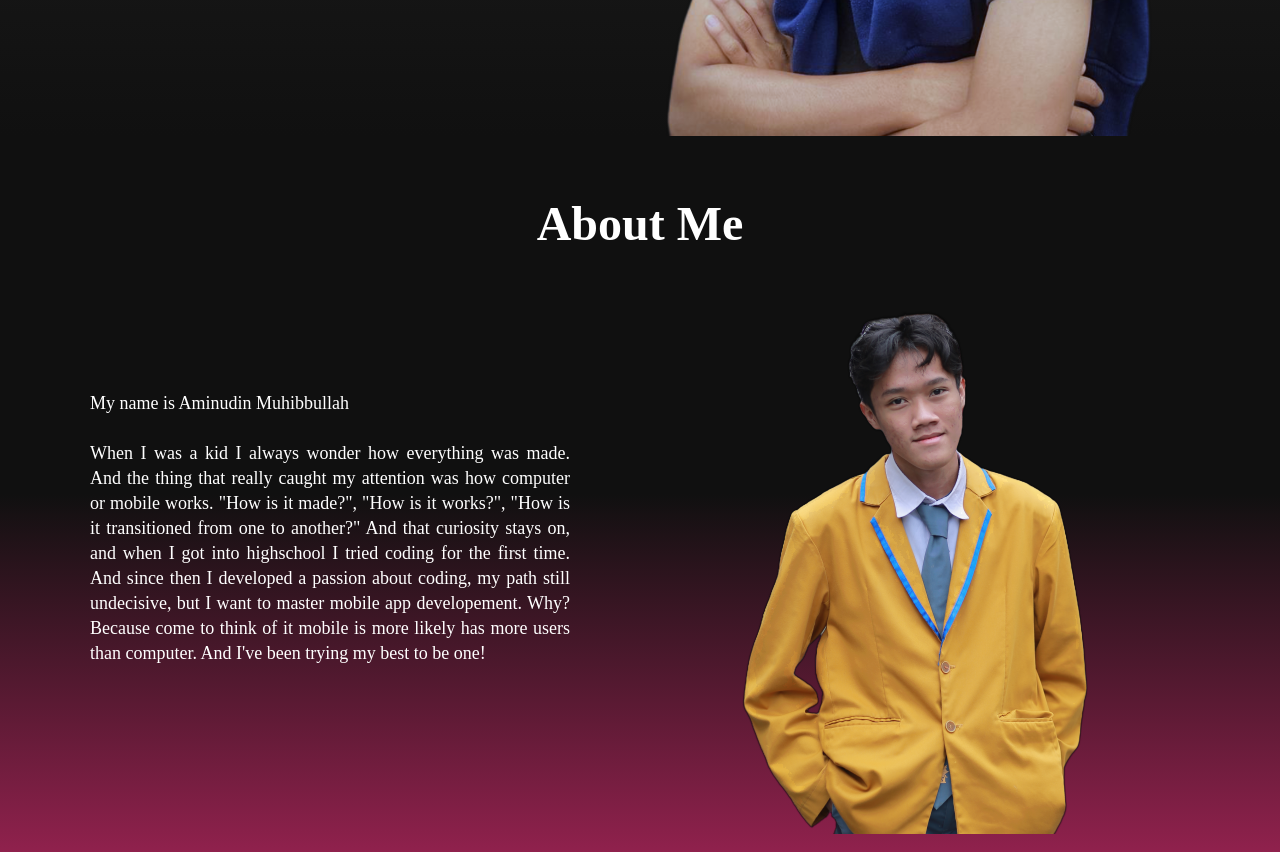
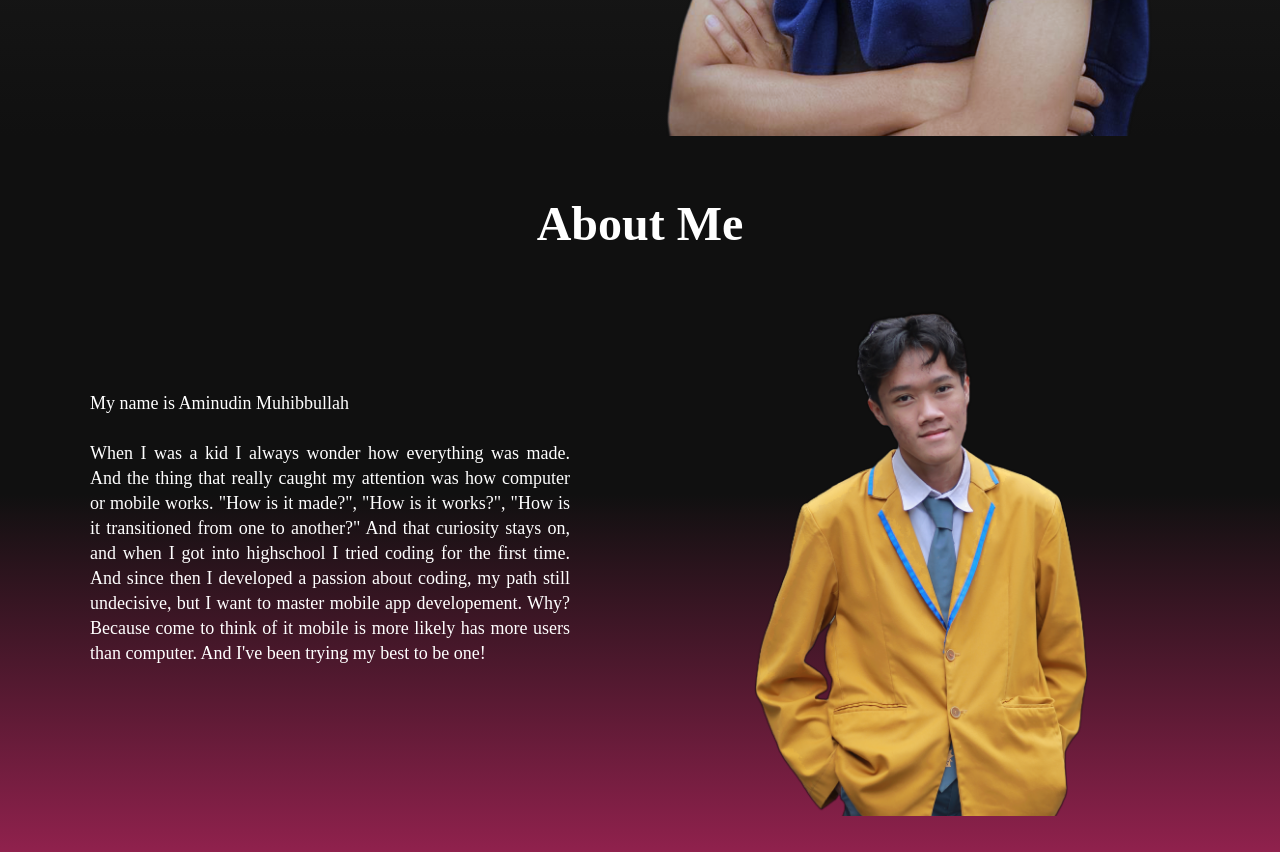
Before and after one commit to Minsa111/MyProfile, a plain HTML site: page index.html in a window 1280 px wide. Shown: the part 660-1527 px from the top of the page. Drawn offline with nearby package versions, Linux system fonts and the light colour scheme.

Commit message:
Add files via upload

```diff
--- a/style.css
+++ b/style.css
@@ -185,7 +185,7 @@ ul{
     text-align: center;
     color: #ffff;
     display: inline-block;
-    border: 0px solid;
+    border: 0px solid blue;
 }
 .about .about-header h1{
     font-size: 48;
@@ -196,9 +196,9 @@ ul{
     display: inline-block;
     align-items: center;
     padding-top: 60px;
-    border: 0px solid #ffff;
+    border: 0px solid black;
     text-align: left;
-    height: 86%;
+    height: 83%;
 }
 .about .about-content .about-content-text {
     width: 50%;
@@ -214,12 +214,12 @@ ul{
     display: inline-block;
     padding-right: 15%;
     float: right; /* Float right to place the image on the right */
-    border: 0px solid #ffff;
-    bottom: 0%;
+    border: 0px solid white;
     margin-bottom: 100px;
 }
 .about .about-content .about-content-image img{
     max-width: 100%;
+    max-height: 505px;
 }
 .about .about-content .about-content-text p{
     text-align: justify;
```
